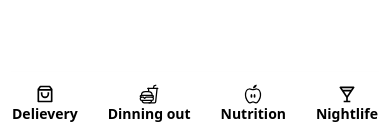
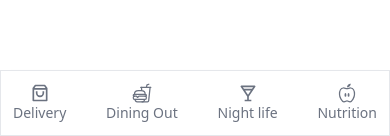
Before and after one commit to sreedhar-s/Zomato_Master_Project, a React (Create React App) app in the folder client/: page / in a window 390 px wide. Shown: the part 708-844 px from the top of the page. Built offline with nearby package versions, Linux system fonts and the light colour scheme.

Commit message:
adding food tab for mobile devices

```diff
--- a/client/src/App.jsx
+++ b/client/src/App.jsx
@@ -1,24 +1,27 @@
-//HOC
+// HOC
+import React from 'react';
 import HomeLayoutHOC from "./HOC/Home.Hoc";
 
-//Cpmponent
+// Component
 import Temp from "./Components/temp";
+import Master from "./Components/master";
 
 function App() {
   return (
     <>
       <HomeLayoutHOC path="/" exact component={Temp} />
-
+      <HomeLayoutHOC path="/:type" exact component={Master} />
     </>
   );
 }
 
 export default App;
 
+// :type
 
-//Dielievery
-//Dining out
-//Night
-//Nutri
+// delivery
+// dining
+// nightlife
+// nutrition
 
-//Master -> Url parameter.
+// master -> type
--- a/client/src/Components/FoodTab/index.jsx
+++ b/client/src/Components/FoodTab/index.jsx
@@ -1,34 +1,64 @@
-import React from "react";
+import React, { useState, useEffect } from "react";
+import { useParams,Link } from "react-router-dom";
 import { RiShoppingBag3Line } from "react-icons/ri";
 import { IoFastFoodOutline, IoNutritionOutline } from "react-icons/io5";
 import { BiDrink } from "react-icons/bi";
 
+
 const MobileTab = () => {
+  const [allTypes, setAllTypes] = useState([
+    {
+      id: "delivery",
+      icon: <RiShoppingBag3Line />,
+      name: "Delivery",
+    },
+    {
+      id: "dining",
+      icon: <IoFastFoodOutline />,
+      name: "Dining Out",
+    },
+    {
+      id: `night`,
+      icon: <BiDrink />,
+      name: "Night life",
+    },
+    {
+      id: `nutri`,
+      icon: <IoNutritionOutline />,
+      name: "Nutrition",
+    },
+  ]);
+  const { type } = useParams();
+
   return (
     <>
-      <div className="lg:hidden bg-white shadow-lg p-3 fixed bottom-0 z-10 w-full flex items-center justify-between gap-5 md:justify-evenly">
-        <div className="flex flex-col items-center text-xl">
-          <RiShoppingBag3Line />
-          <h3 className="text-sm font-semibold">Delievery</h3>
-        </div>
-        <div className="flex flex-col items-center text-xl">
-          <IoFastFoodOutline />
-          <h3 className="text-sm font-semibold">Dinning out</h3>
-        </div>
-        <div className="flex flex-col items-center text-xl">
-          <IoNutritionOutline />
-          <h3 className="text-sm font-semibold">Nutrition</h3>
-        </div>
-        <div className="flex flex-col items-center text-xl">
-          <BiDrink />
-          <h3 className="text-sm font-semibold">Nightlife</h3>
-        </div>
+      <div className="lg:hidden bg-white shadow-lg p-3 fixed bottom-0 z-10 w-full flex items-center justify-between md:justify-evenly text-gray-500 border">
+        {allTypes.map((items) => (
+          <Link to={`/${items.id}`}>
+            <div
+              className={
+                type === items.id
+                  ? "flex flex-col relative items-center text-xl text-zomato-400 "
+                  : "flex flex-col items-center text-xl "
+              }
+            >
+              <div
+                className={
+                  type === items.id &&
+                  "absolute -top-3 w-full h-2 border-t-2 border-zomato-400"
+                }
+              />
+              {items.icon}
+              <h5 className="text-sm">{items.name}</h5>
+            </div>
+          </Link>
+        ))}
       </div>
     </>
   );
 };
 
-const LargeTabs = () => {
+const LargeTab = () => {
   return (
     <>
       <div className="container mx-auto px-20 hidden lg:flex gap-3">
@@ -82,7 +112,7 @@ const FoodTab = () => {
     <>
       <div>
         <MobileTab />
-        <LargeTabs />
+        <LargeTab />
       </div>
     </>
   );
--- /dev/null
+++ b/client/src/Components/master.jsx
@@ -0,0 +1,9 @@
+import React from 'react'
+import { useParams } from 'react-router-dom';
+
+const Master = () => {
+    const {type} = useParams();
+    return <>{type}</>;
+}
+
+export default Master;
--- a/client/src/HOC/Home.Hoc.jsx
+++ b/client/src/HOC/Home.Hoc.jsx
@@ -5,7 +5,7 @@ import { Route } from "react-router-dom";
 //Layout
 import HomeLayout from "../Layout/Home.layout";
 
-const HomeLayoutHOC = ({ component: Component }, ...rest) => {
+const HomeLayoutHOC = ({ component: Component , ...rest}) => {
   return (
     <>
       <Route
--- a/client/src/index.jsx
+++ b/client/src/index.jsx
@@ -2,7 +2,7 @@ import React from "react";
 import ReactDOM from "react-dom";
 import { BrowserRouter } from "react-router-dom";
 import "./index.css";
-import App from "./App.jsx";
+import App from "./App";
 
 ReactDOM.render(
   <React.StrictMode>
```
